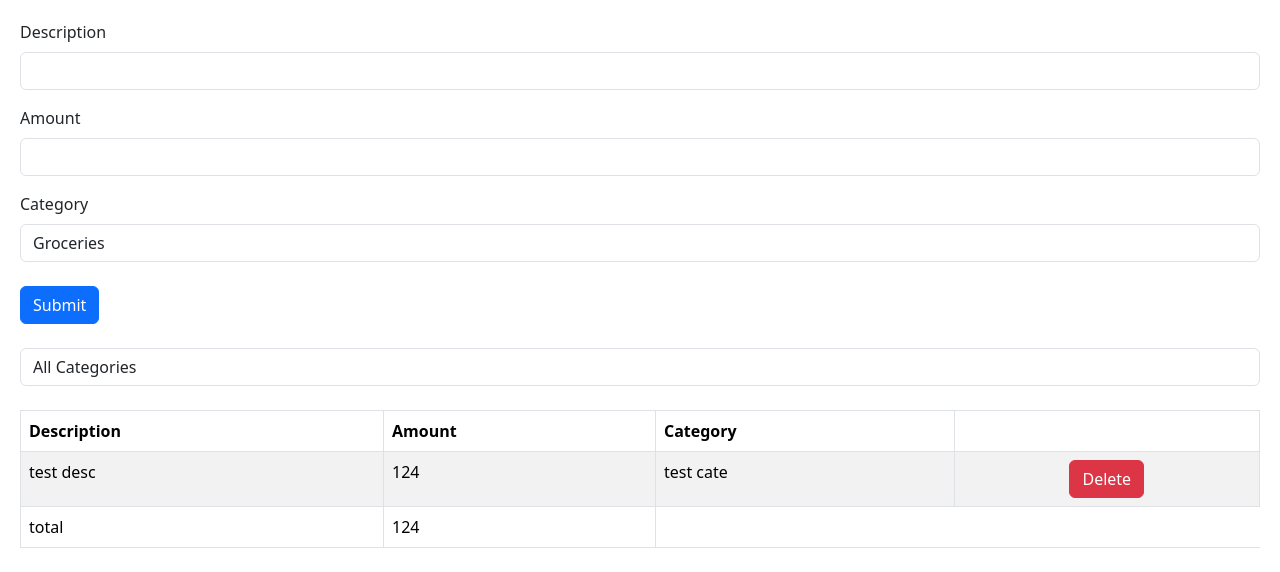
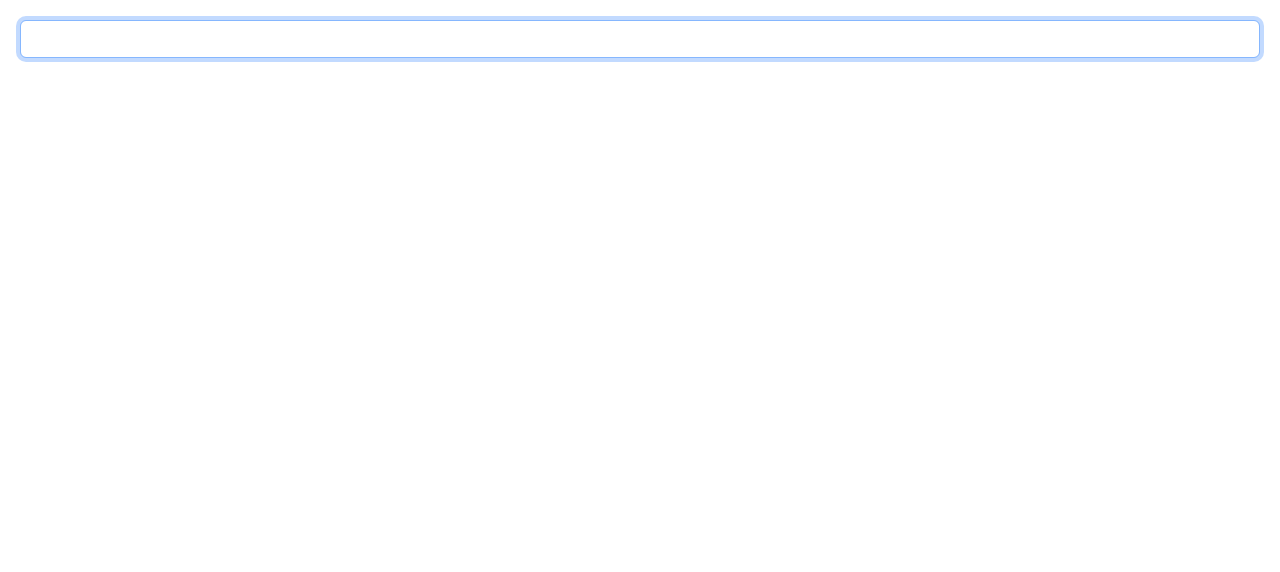
Before and after one commit to ThihanWinhtet/ReactByMosh, a React (Vite) app: page / in a window 1280 px wide. Shown: the top 572 px of the page. Built offline with nearby package versions, Linux system fonts and the light colour scheme; the HTML template or start-up script is replaced by a standard one.

Commit message:
Understanding the effect Hook.

```diff
--- a/src/App.tsx
+++ b/src/App.tsx
@@ -1,13 +1,24 @@
 // import Button from "./components/Button";
 // import ShowAlert from "./components/ShowAlert";
 // import ListGroup from "./components/ListGroup";
-import ExpenseTracker from "./components/ExpenseTracker/ExpenseTracker";
+import { useEffect, useRef } from "react";
+// import ExpenseTracker from "./components/ExpenseTracker/ExpenseTracker";
 
 function App() {
+  let ref = useRef<HTMLInputElement>(null)
+
+  useEffect(()=>{
+    if(ref.current) ref.current.focus();
+  });
+
+  useEffect(()=>{
+    document.title = 'My App'
+  });
 
   return (
     <div>
-      <ExpenseTracker></ExpenseTracker>
+      <input ref={ref} type="text" className="form-control" />
+      {/* <ExpenseTracker></ExpenseTracker> */}
     </div>
   );
 }
```
